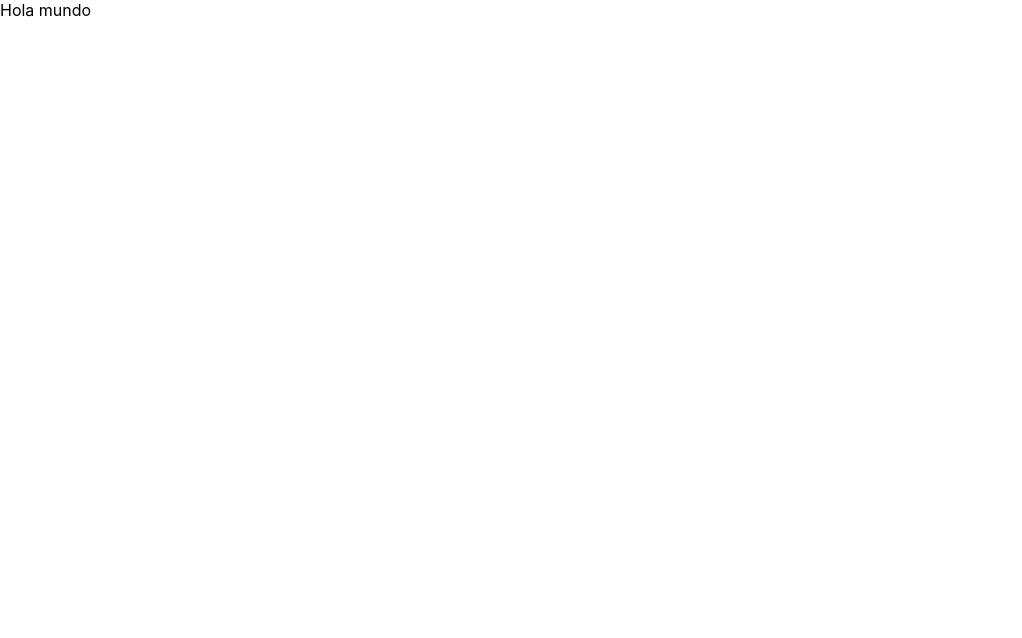
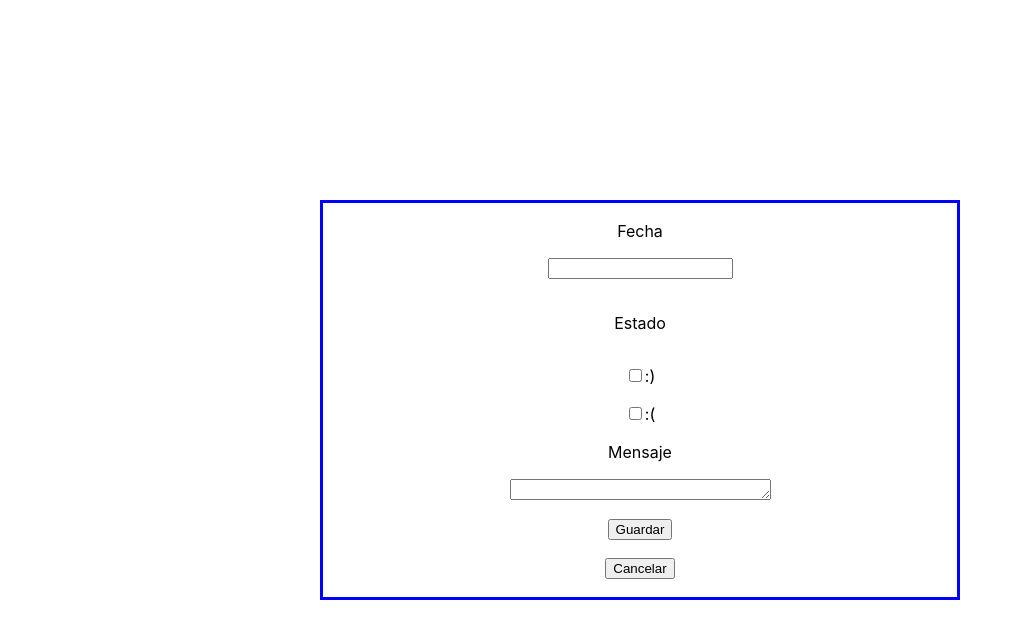
Before and after one commit to Adalab/f-online-life-calendar-oljuanfe, a React (Create React App) app: page /#/edit in a window 1280 px wide. Shown: the top 638 px of the page, without its empty margins (0-1022 px from the left). Built offline with nearby package versions, Linux system fonts and the light colour scheme.

Commit message:
Fill in Edit component, html and some css

```diff
--- a/src/components/App.js
+++ b/src/components/App.js
@@ -1,4 +1,5 @@
 import React, { Component } from 'react';
+import { Route, Switch } from 'react-router-dom';
 import EditCalendar from './EditCalendar';
 import Calendar from './Calendar';
 
@@ -6,7 +7,24 @@ class App extends Component {
   render() {
     return (
       <div className="App">
-        Hola mundo
+        <Switch>
+          <Route
+            exact
+            path='/'
+            render={
+              (props) => (
+                  <Calendar/>
+              )
+            }
+          />
+          <Route
+            exact
+            path='/edit/'
+            render={
+              (props) => <EditCalendar/>
+            }
+          />
+        </Switch>
       </div>
     );
   }
--- a/src/components/Calendar.js
+++ b/src/components/Calendar.js
@@ -1,10 +1,18 @@
 import React, { Component } from 'react';
+import EditCalendar from './EditCalendar';
+import { Link } from 'react-router-dom';
+
 
 class Calendar extends Component {
   render() {
     return (
       <div className="Calendar">
-        Hola mundo
+        <Link to={'/edit/'} className="link-router">
+          <button>
+            +
+          </button>
+        </Link>
+        Componente calendario
       </div>
     );
   }
--- a/src/components/EditCalendar.js
+++ b/src/components/EditCalendar.js
@@ -1,10 +1,33 @@
 import React, { Component } from 'react';
+import { Link } from 'react-router-dom';
 
 class EditCalendar extends Component {
   render() {
     return (
-      <div className="EditCalendar">
-        Hola mundo
+      <div className="edit-wrapper">
+        <label htmlFor="date">Fecha</label>
+        <input type="text" name="date" id="date"/>
+        <p>Estado</p>
+        <label htmlFor="happy">
+          <input type="checkbox" name="happy" id="happy" value="happy"/>
+          :)
+        </label>
+        <label htmlFor="sad">
+          <input type="checkbox" name="sad" id="sad" value="sad"/>
+          :(
+        </label>
+        <label htmlFor="message">Mensaje</label>
+        <textarea name="message" id="message" cols="30" rows="1"></textarea>
+        <Link to={'/'} className="link-router">
+          <button>
+            Guardar
+          </button>
+        </Link>
+        <Link to={'/'} className="link-router">
+          <button>
+            Cancelar
+          </button>
+        </Link>
       </div>
     );
   }
--- a/src/index.js
+++ b/src/index.js
@@ -1,6 +1,12 @@
 import React from 'react';
 import ReactDOM from 'react-dom';
+import { HashRouter } from 'react-router-dom';
 import './styles/index.css';
 import App from './components/App';
 
-ReactDOM.render(<App />, document.getElementById('root'));
+ReactDOM.render(
+  <HashRouter>
+    <App />
+  </HashRouter>,
+  document.getElementById('root')
+);
--- a/src/styles/App.css
+++ b/src/styles/App.css
@@ -1,32 +1,18 @@
-.App {
-  text-align: center;
+
+.App{
+  width: 100%;
+  height: 100vh;
+  display: flex;
+  justify-content: center;
+  align-items: center;
 }
-
-.App-logo {
-  animation: App-logo-spin infinite 20s linear;
-  height: 40vmin;
-}
-
-.App-header {
-  background-color: #282c34;
-  min-height: 100vh;
+.edit-wrapper {
+  margin: auto;
+  width: 50%;
+  height: 50%;
   display: flex;
   flex-direction: column;
+  justify-content: space-evenly;
   align-items: center;
-  justify-content: center;
-  font-size: calc(10px + 2vmin);
-  color: white;
+  border: 3px solid blue;
 }
-
-.App-link {
-  color: #61dafb;
-}
-
-@keyframes App-logo-spin {
-  from {
-    transform: rotate(0deg);
-  }
-  to {
-    transform: rotate(360deg);
-  }
-}
--- a/src/styles/index.css
+++ b/src/styles/index.css
@@ -1,3 +1,10 @@
+
+@import './App.css';
+
+*{
+  box-sizing: border-box;
+}
+
 body {
   margin: 0;
   padding: 0;
```
